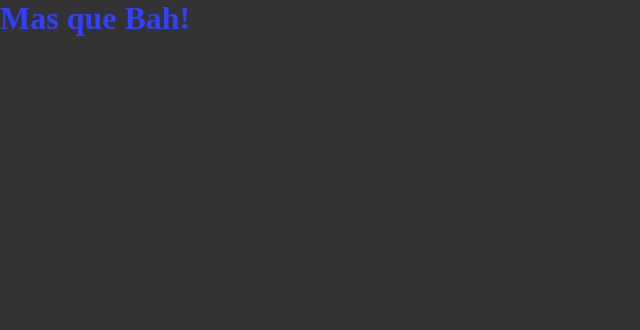
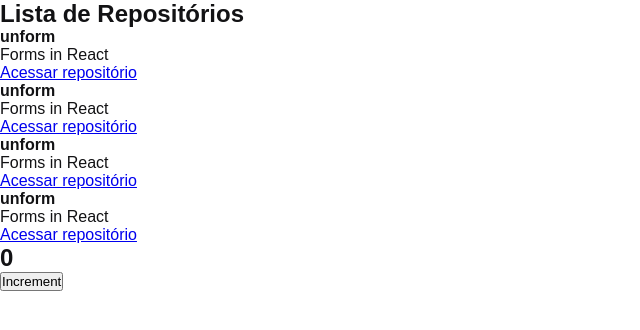
Before and after one commit to digaoreisdev/01-github-explorer, a React app: page / in a window 1280 px wide. Shown: the top 330 px of the page, without its empty margins (0-640 px from the left). Built offline with nearby package versions, Linux system fonts and the light colour scheme.

Commit message:
Conceitos Importantes - Estado do Componente

```diff
--- a/package.json
+++ b/package.json
@@ -8,6 +8,7 @@
     "build": "cross-env NODE_ENV=production webpack"
   },
   "dependencies": {
+    "node-sass": "^7.0.0",
     "react": "^17.0.2",
     "react-dom": "^17.0.2",
     "reflect-metadata": "^0.1.13"
@@ -19,7 +20,10 @@
     "@babel/preset-react": "^7.16.0",
     "babel-loader": "^8.2.3",
     "cross-env": "^7.0.3",
+    "css-loader": "^6.5.1",
     "html-webpack-plugin": "^5.5.0",
+    "sass-loader": "^12.4.0",
+    "style-loader": "^3.3.1",
     "webpack": "^5.65.0",
     "webpack-cli": "^4.9.1",
     "webpack-dev-server": "^4.6.0"
--- a/src/App.jsx
+++ b/src/App.jsx
@@ -1,6 +1,12 @@
+import { Counter } from './components/Counter';
+import { RepositoryList } from './components/RepositoryList';
 import './styles/global.scss';
 
 export function App() {
-
-  return  <h1>Mas que Bah!</h1>
+  return (
+     <>
+       <RepositoryList />
+      <Counter />
+     </>
+    )
 }
--- /dev/null
+++ b/src/components/Counter.jsx
@@ -0,0 +1,20 @@
+import { useState } from "react";
+
+// hook = gancho
+
+export function Counter() {
+const [counter, setCounter] = useState(0);
+
+  function increment() {
+    setCounter(counter + 1);
+  }
+
+  return (
+    <div>
+      <h2>{counter}</h2>
+      <button type="button" onClick={increment}>
+        Increment
+      </button>
+    </div>
+  );
+}
--- /dev/null
+++ b/src/components/RepositoryItem.jsx
@@ -0,0 +1,12 @@
+export function RepositoryItem(props) {
+  return (
+    <li>
+      <strong>{props.repository.name ?? 'Default'}</strong>
+      <p>{props.repository.description}</p>
+
+      <a href={props.repository.link}>
+        Acessar repositório
+      </a>
+    </li>
+  )
+}
--- /dev/null
+++ b/src/components/RepositoryList.jsx
@@ -0,0 +1,22 @@
+import { RepositoryItem } from "./RepositoryItem";
+
+const repository = {
+  name: 'unform',
+  description: 'Forms in React',
+  link: 'https://github.com/unform/unform'
+}
+
+export function RepositoryList() {
+  return (
+    <section className="repository-list">
+      <h1>Lista de Repositórios</h1>
+
+      <ul>
+        <RepositoryItem repository={repository}/>
+        <RepositoryItem repository={repository}/>
+        <RepositoryItem repository={repository}/>
+        <RepositoryItem repository={repository}/>
+      </ul>
+    </section>
+  );
+}
--- a/src/styles/global.scss
+++ b/src/styles/global.scss
@@ -5,9 +5,8 @@
 }
 
 body {
-  font: Arial, Helvetica, sans-serif;
-  background: #333;
-  color: #333fff;
+  font: 16px "Helvetica Neve", Arial, sans-serif;
+  color: #121214;
 
   h1 {
     size: 80px;
--- a/webpack.config.js
+++ b/webpack.config.js
@@ -28,7 +28,12 @@ module.exports = {
       {
         test: /\.jsx$/,
         exclude: /node_modules/,
-        use: 'babel-loader'
+        use: 'babel-loader',
+      },
+      {
+      test: /\.scss$/,
+        exclude: /node_modules/,
+        use: ['style-loader', 'css-loader', 'sass-loader'],
       }
     ]
   }
```
Also changed, not shown: 1 other file (tests, documents, lock files or other folders).
